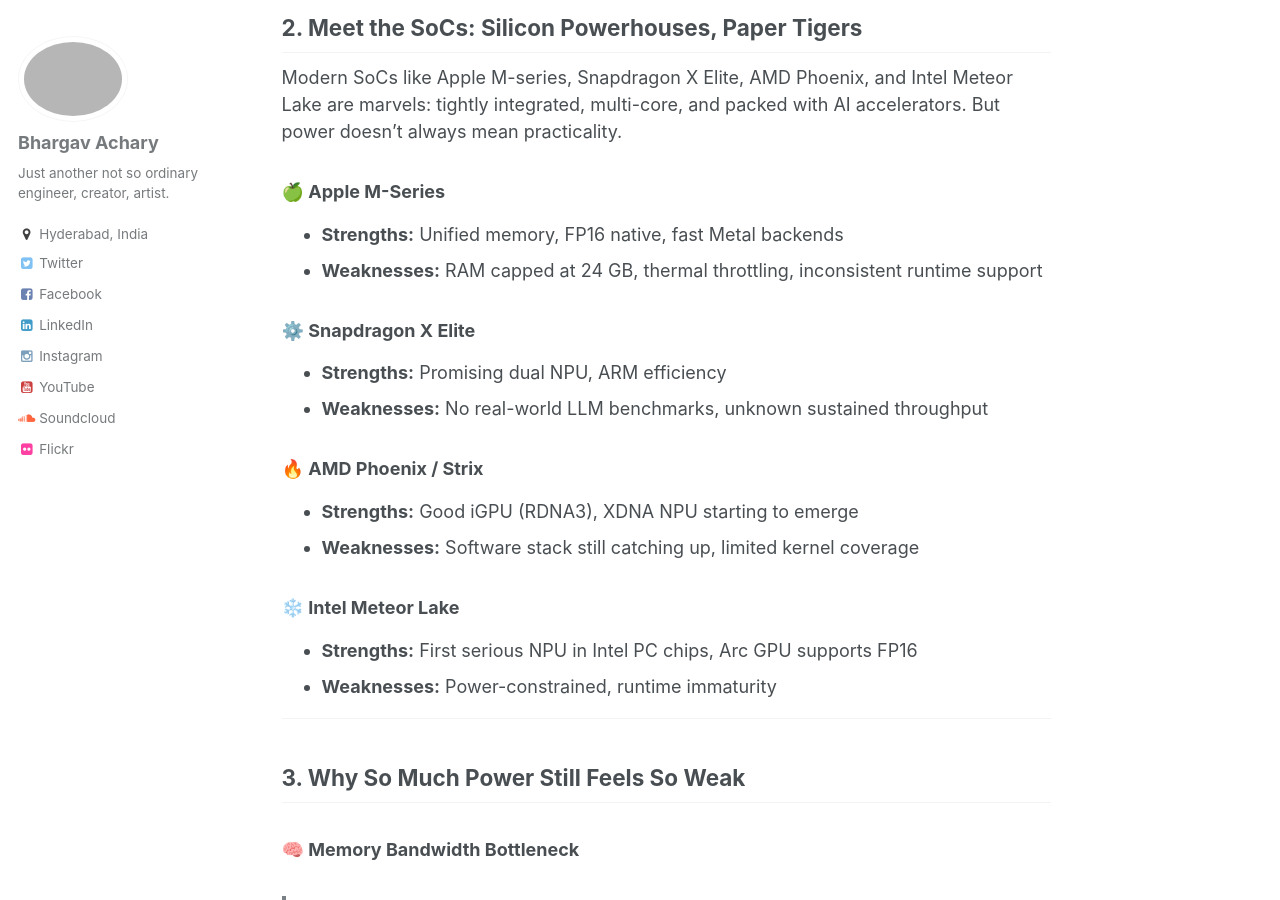
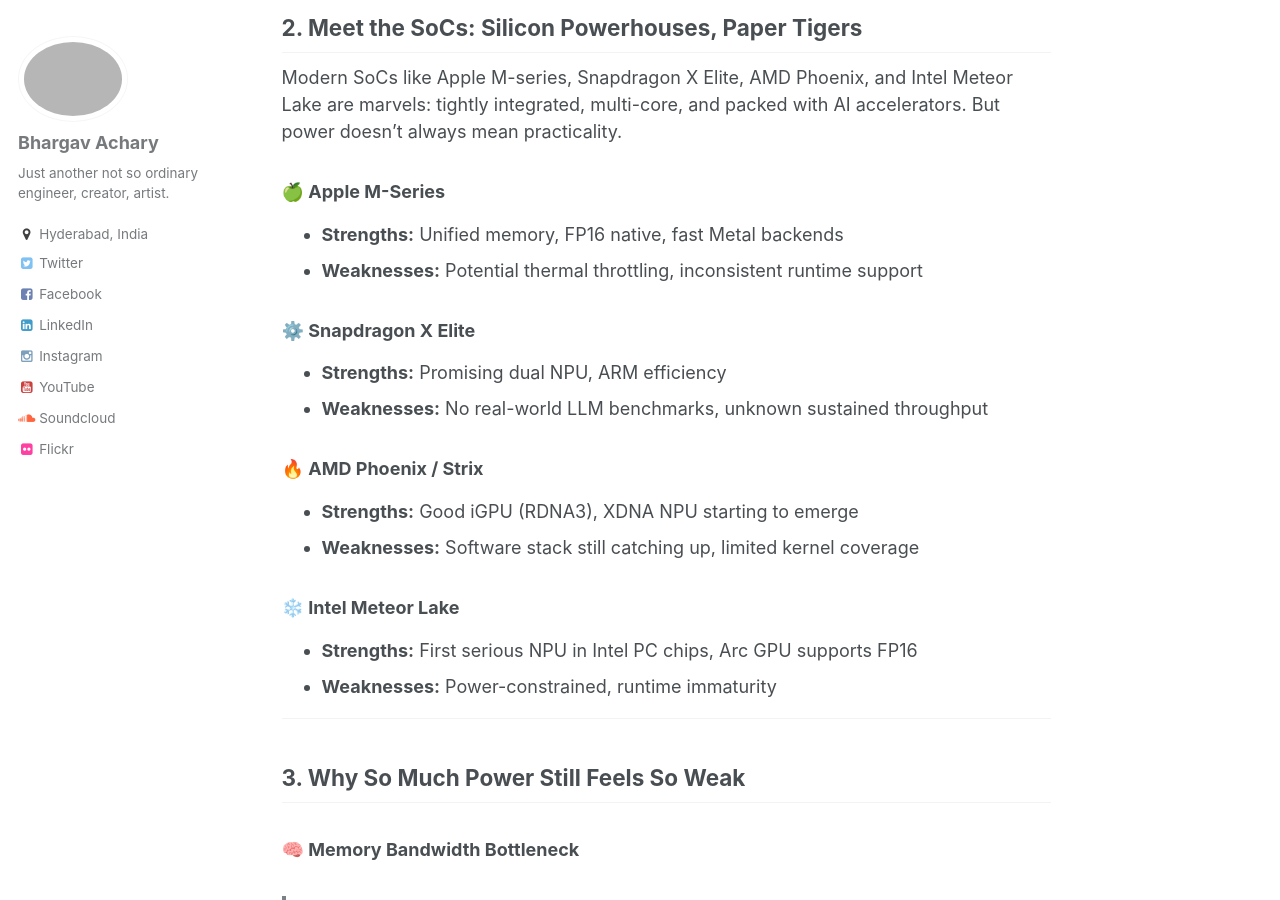
Before and after one commit to bhargavachary/bhargavachary.github.io, a Jekyll site: the page built from _posts/2025-04-29-llms-on-edge-devices.md, in a window 1280 px wide and 900 px high, scrolled down 998 px. Built offline with Jekyll 4.4.1, drawn with Linux system fonts in a browser that asks for light colours; comment, search, counter and statistics services are not loaded.

Commit message:
Update 2025-04-29-llms-on-edge-devices.md

```diff
--- a/_posts/2025-04-29-llms-on-edge-devices.md
+++ b/_posts/2025-04-29-llms-on-edge-devices.md
@@ -46,7 +46,7 @@
 ### 🍏 Apple M-Series
 
 - **Strengths:** Unified memory, FP16 native, fast Metal backends
-- **Weaknesses:** RAM capped at 24 GB, thermal throttling, inconsistent runtime support
+- **Weaknesses:** Potential thermal throttling, inconsistent runtime support
 
 ### ⚙️ Snapdragon X Elite
 
```
